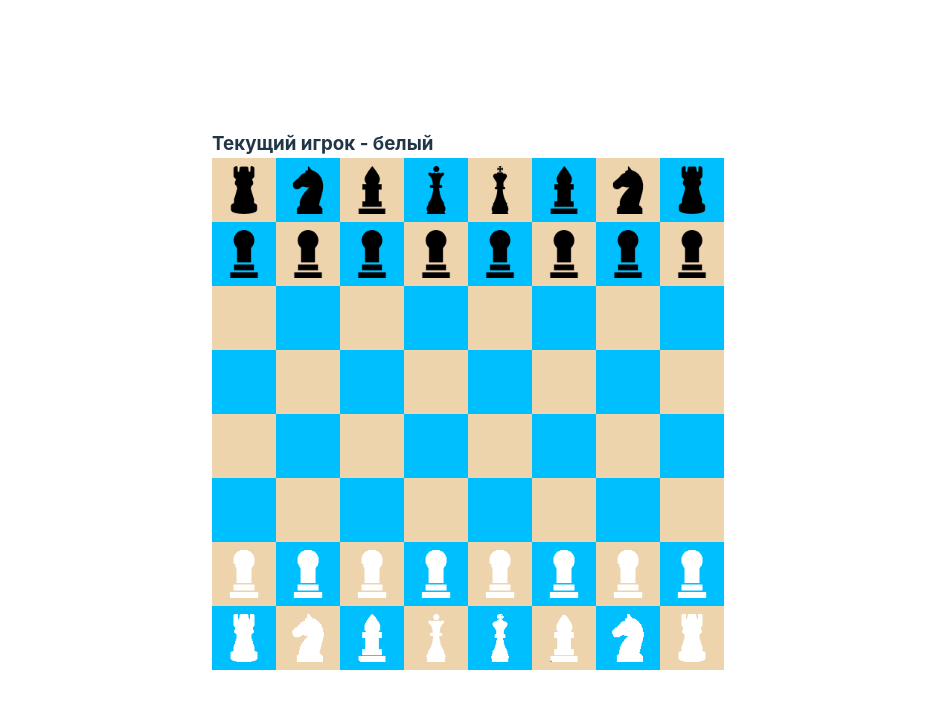
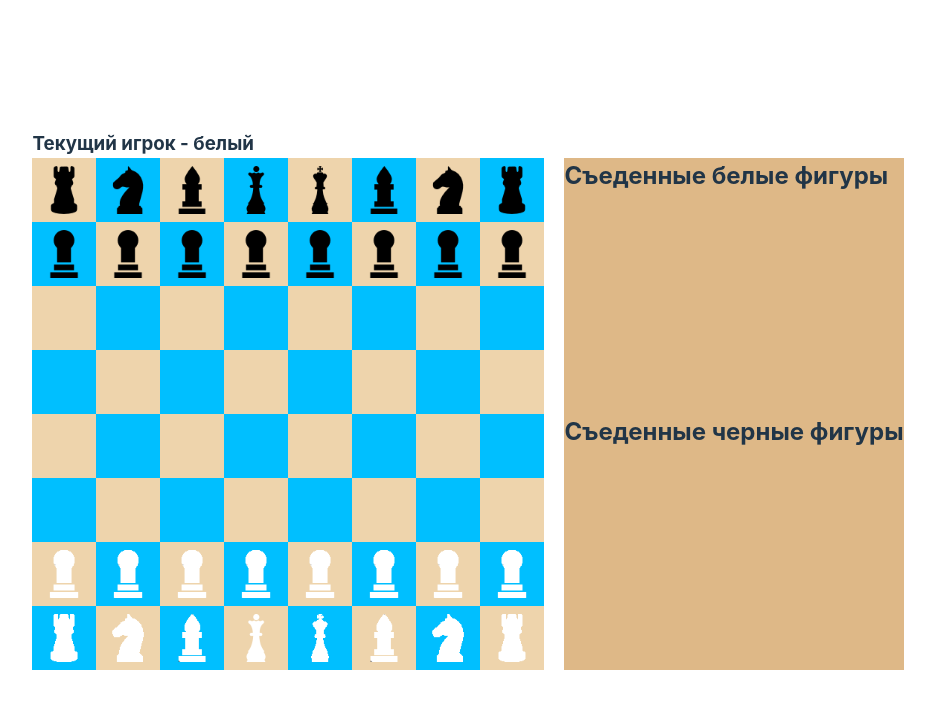
Before and after one commit to MgKraynova/chess-game, a React (Vite) app: page / in a window 1280 px wide. Shown: the top 708 px of the page, without its empty margins (172-1107 px from the left). Built offline with nearby package versions, Linux system fonts and the light colour scheme.

Commit message:
add lost figures info

```diff
--- a/src/App.css
+++ b/src/App.css
@@ -51,7 +51,21 @@
   background-color: green;
 }
 
-
 .selectedCell {
   background-color: brown;
 }
+
+.lostFiguresTitleContainer {
+  display: flex;
+  gap: 4px;
+}
+
+.lostFiguresContainer {
+  background-color: burlywood;
+  height: 50%;
+}
+
+.boardContainer {
+  display: flex;
+  gap: 20px;
+}
--- a/src/components/board-component.tsx
+++ b/src/components/board-component.tsx
@@ -1,11 +1,11 @@
-import { useEffect, useState } from "react";
+import { useState } from "react";
 import "../App.css";
 import { Board } from "../models/board";
 import { CellComponent } from "./cell-component";
 import { Cell } from "../models/cell";
-import { FIGURE_NAME, Figure } from "../models/figures/figure";
 import { Player } from "../models/player";
 import { COLORS } from "../models/color";
+import { LostFigures } from "./lost-figures-component";
 
 type TBoardComponentProps = {
   board: Board;
@@ -80,6 +80,7 @@ export const BoardComponent = ({
          Текущий игрок -{" "}
         {currentPlayer?.color === COLORS.BLACK ? "черный" : "белый"}
       </h3>
+      <div className="boardContainer">
         <div className="board">
           {board.cells.map((row) =>
             row.map((cell, cellIndex) => (
@@ -94,6 +95,17 @@ export const BoardComponent = ({
             ))
           )}
         </div>
+        <div>
+          <LostFigures
+            title="Съеденные белые фигуры"
+            lostFigures={board.lostWhiteFigures}
+          />
+          <LostFigures
+            title="Съеденные черные фигуры"
+            lostFigures={board.lostBlackFigures}
+          />
+        </div>
+      </div>
     </div>
   );
 };
--- /dev/null
+++ b/src/components/lost-figures-component.tsx
@@ -0,0 +1,29 @@
+import { Figure } from "../models/figures/figure";
+import "../App.css";
+
+type TProps = {
+  title: string;
+  lostFigures: Figure[];
+};
+
+export const LostFigures = ({ title, lostFigures }: TProps) => {
+  console.log(title, lostFigures);
+  return (
+    <div className="lostFiguresContainer">
+      <h2>{title}</h2>
+      {lostFigures.map((item) => {
+        return (
+          <div className="lostFiguresTitleContainer">
+            <h4>{item.name}</h4>
+            <img
+              width="20"
+              height="20"
+              src={item.logo || undefined}
+              alt={item.name}
+            />
+          </div>
+        );
+      })}
+    </div>
+  );
+};
--- a/src/models/board.ts
+++ b/src/models/board.ts
@@ -1,6 +1,7 @@
 import { Cell } from "./cell";
 import { COLORS } from "./color";
 import { Bishop } from "./figures/bishop";
+import { Figure } from "./figures/figure";
 import { King } from "./figures/king";
 import { Knight } from "./figures/knight";
 import { Pawn } from "./figures/pawn";
@@ -9,6 +10,8 @@ import { Rook } from "./figures/rook";
 
 export class Board {
   cells: Cell[][] = [];
+  lostWhiteFigures: Figure[] = [];
+  lostBlackFigures: Figure[] = [];
 
   public initCells = () => {
     for (let i = 0; i < 8; i++) {
@@ -111,10 +114,12 @@ export class Board {
   };
 
   public getCopy = () => {
-    const boardCopy  = new Board();
+    const boardCopy = new Board();
 
     boardCopy.cells = this.cells;
+    boardCopy.lostBlackFigures = this.lostBlackFigures;
+    boardCopy.lostWhiteFigures = this.lostWhiteFigures;
 
     return boardCopy;
-  }
+  };
 }
--- a/src/models/cell.ts
+++ b/src/models/cell.ts
@@ -32,6 +32,10 @@ export class Cell {
   moveFigure = (target: Cell) => {
     if (this.figure && this.figure.getIsFugureCanMoveToTarget(target)) {
       this.figure.moveFigure(target);
+
+      if (target.figure) {
+        this.addFiguresToLost(target.figure);
+      }
 
       target.figure = this.figure;
       target.figure.cell = target;
@@ -125,4 +129,12 @@ export class Cell {
 
     return false;
   };
+
+  addFiguresToLost = (figure: Figure) => {
+    if (figure.color === COLORS.BLACK) {
+      this.board.lostBlackFigures.push(figure);
+    } else {
+      this.board.lostWhiteFigures.push(figure);
+    }
+  };
 }
--- a/src/models/figures/figure.ts
+++ b/src/models/figures/figure.ts
@@ -4,12 +4,12 @@ import Logo from "../../assets/black-bishop.png";
 
 export enum FIGURE_NAME {
   FIGURE = "FIGURE",
-  KING = "KING",
-  KNIGHT = "KNIGHT", // конь
-  PAWN = "PAWN", // пешка
-  QUEEN = "QUEEN", // ферзь
-  ROOK = "ROOK", // ладья
-  BISHOP = "BISHOP", // слон
+  KING = "Король",
+  KNIGHT = "Конь", // конь
+  PAWN = "Пешка", // пешка
+  QUEEN = "Королева", // ферзь
+  ROOK = "Ладья", // ладья
+  BISHOP = "Слон", // слон
 }
 
 export type TFigureProps = {
```
Lines whose indentation alone changed are shown as unchanged.
